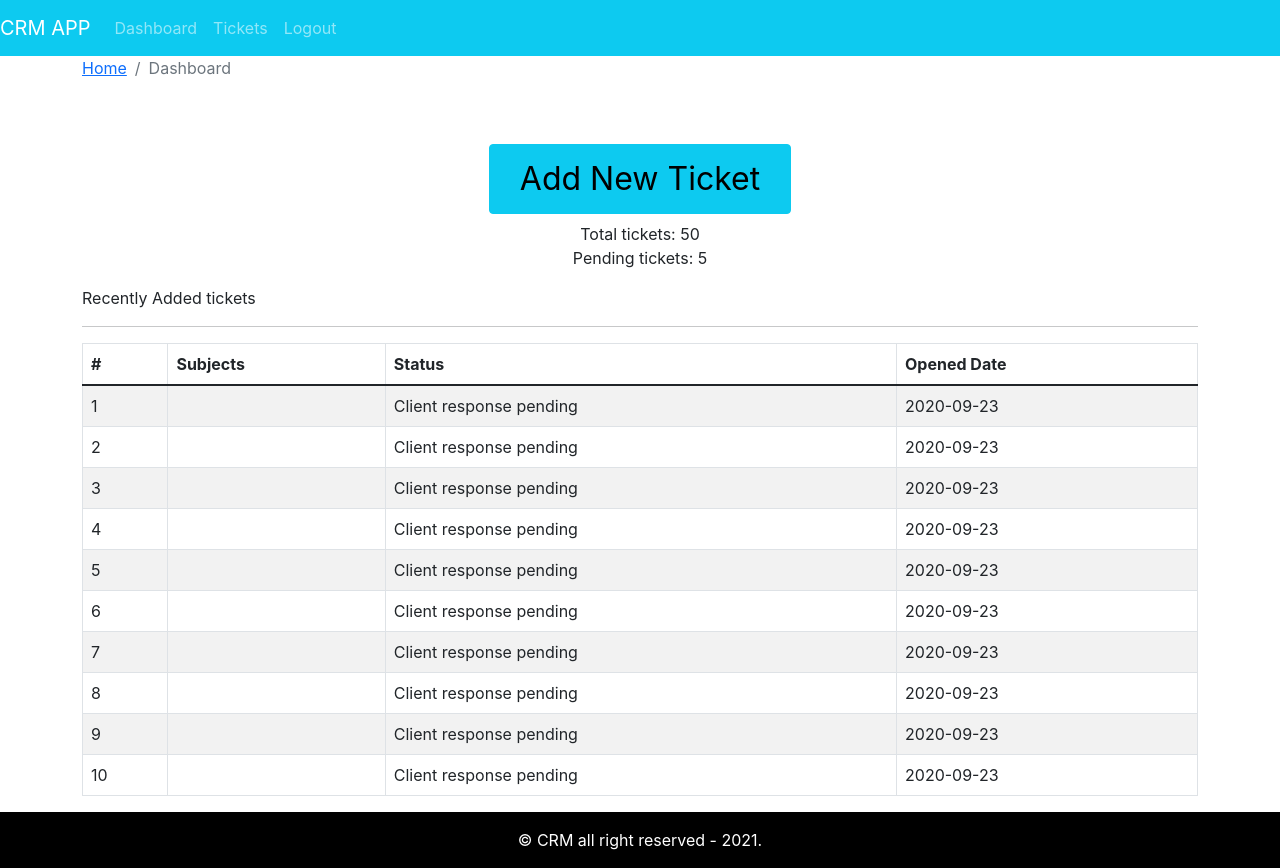
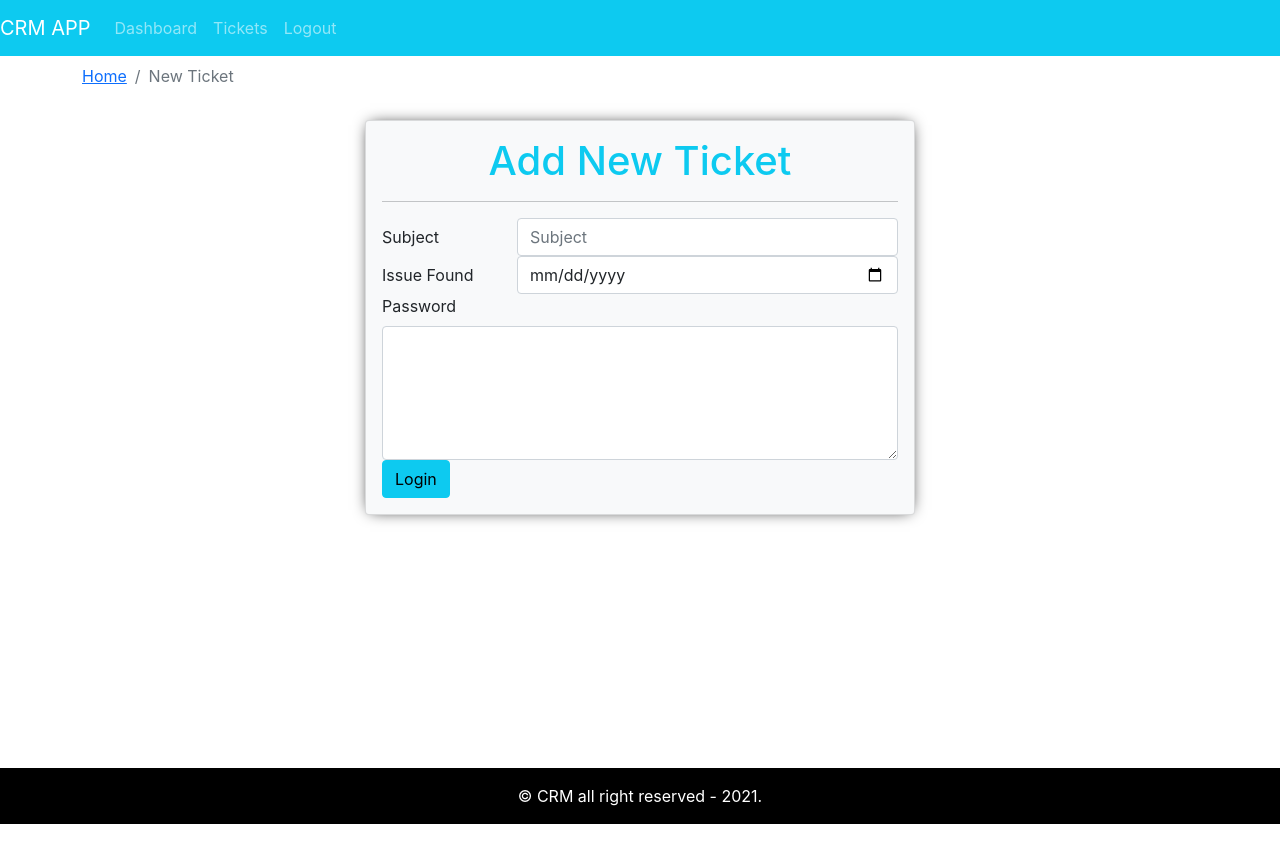
Before and after one commit to rOluochKe/crm-ui, a React (Create React App) app: page / in a window 1280 px wide. After the commit the page ends 824 px from the top, so only its background shows below. Built offline with nearby package versions, Linux system fonts and the light colour scheme; the HTML template or start-up script is replaced by a standard one.

Commit message:
add new ticket form

```diff
--- a/src/App.js
+++ b/src/App.js
@@ -1,16 +1,18 @@
 import React from 'react'
 import './App.css'
 import DefaultLayout from './layout/Default.layout'
-import Dashboard from './pages/dashboard/Dashboard.page'
+// import Dashboard from './pages/dashboard/Dashboard.page'
 
 // import Entry from './pages/entry/Entry.page'
+import AddTicket from './pages/new-ticket/AddTicket.page'
 
 const App = () => {
   return (
     <div className='app'>
       {/* <Entry /> */}
       <DefaultLayout>
-        <Dashboard />
+        {/* <Dashboard /> */}
+        <AddTicket />
       </DefaultLayout>
     </div>
   )
--- /dev/null
+++ b/src/add-ticket-form/AddTicketForm.component.js
@@ -0,0 +1,79 @@
+import React from 'react'
+import { Form, Card, Row, Col, Button } from 'react-bootstrap'
+import PropTypes from 'prop-types'
+
+import './add-ticket-form.style.css'
+
+export const AddTicketForm = ({
+  handleOnSubmit,
+  handleOnChange,
+  formDataError,
+  formData,
+}) => {
+  console.log(formData)
+  return (
+    <Card className='mt-3 add-new-ticket bg-light'>
+      <Card.Body>
+        <h1 className='text-info text-center'>Add New Ticket</h1>
+        <hr />
+        <Form autoComplete='off' onSubmit={handleOnSubmit}>
+          <Form.Group as={Row}>
+            <Form.Label column sm={3}>
+              Subject
+            </Form.Label>
+            <Col sm={9}>
+              <Form.Control
+                name='subject'
+                value={formData.subject}
+                // minLength="3"
+                maxLength='100'
+                onChange={handleOnChange}
+                placeholder='Subject'
+                required
+              />
+              <Form.Text className='text-danger'>
+                {formDataError.subject && 'SUbject is required!'}
+              </Form.Text>
+            </Col>
+          </Form.Group>
+          <Form.Group as={Row}>
+            <Form.Label column sm={3}>
+              Issue Found
+            </Form.Label>
+            <Col sm={9}>
+              <Form.Control
+                type='date'
+                name='issueDate'
+                value={formData.issueDate}
+                onChange={handleOnChange}
+                required
+              />
+            </Col>
+          </Form.Group>
+          <Form.Group>
+            <Form.Label>Password</Form.Label>
+            <Form.Control
+              as='textarea'
+              name='detail'
+              rows='5'
+              value={formData.detail}
+              onChange={handleOnChange}
+              required
+            />
+          </Form.Group>
+
+          <Button type='submit' variant='info' block>
+            Login
+          </Button>
+        </Form>
+      </Card.Body>
+    </Card>
+  )
+}
+
+AddTicketForm.propTypes = {
+  handleOnSubmit: PropTypes.func.isRequired,
+  handleOnChange: PropTypes.func.isRequired,
+  formData: PropTypes.object.isRequired,
+  formDataError: PropTypes.object.isRequired,
+}
--- /dev/null
+++ b/src/add-ticket-form/add-ticket-form.style.css
@@ -0,0 +1,7 @@
+.add-new-ticket {
+  max-width: 550px;
+  margin-left: auto;
+  margin-right: auto;
+
+  box-shadow: 0px 0px 15px -5px black;
+}
--- a/src/layout/Default.layout.js
+++ b/src/layout/Default.layout.js
@@ -5,7 +5,7 @@
 const DefaultLayout = ({ children }) => {
   return (
     <div className='default-layout'>
-      <header className='header'>
+      <header className='header mb-2'>
         <Header />
       </header>
 
--- /dev/null
+++ b/src/pages/new-ticket/AddTicket.page.js
@@ -0,0 +1,72 @@
+import React, { useState, useEffect } from 'react'
+import { Container, Row, Col } from 'react-bootstrap'
+import PageBreadcrumb from '../../components/breadcrumb/Breadcrumb.component'
+import { AddTicketForm } from '../../add-ticket-form/AddTicketForm.component'
+
+import { shortText } from '../../utils/validation'
+
+const initialFormData = {
+  subject: '',
+  issueDate: '',
+  detail: '',
+}
+
+const initialFormError = {
+  subject: false,
+  issueDate: false,
+  detail: false,
+}
+
+const AddTicket = () => {
+  const [formData, setFormData] = useState(initialFormData)
+  const [formDataError, setFormDataError] = useState(initialFormError)
+
+  useEffect(() => {}, [formData, formDataError])
+
+  const handleOnChange = (e) => {
+    const { name, value } = e.target
+
+    setFormData({
+      ...formData,
+      [name]: value,
+    })
+  }
+
+  const handleOnSubmit = async (e) => {
+    e.preventDefault()
+
+    setFormDataError(initialFormError)
+
+    const isSubjectValid = await shortText(formData.subject)
+
+    setFormDataError({
+      ...initialFormError,
+      subject: !isSubjectValid,
+    })
+
+    console.log('Form submit request received', formData)
+  }
+
+  return (
+    <Container>
+      <Row>
+        <Col>
+          <PageBreadcrumb page='New Ticket' />
+        </Col>
+      </Row>
+
+      <Row>
+        <Col>
+          <AddTicketForm
+            handleOnChange={handleOnChange}
+            handleOnSubmit={handleOnSubmit}
+            formData={formData}
+            formDataError={formDataError}
+          />
+        </Col>
+      </Row>
+    </Container>
+  )
+}
+
+export default AddTicket
--- /dev/null
+++ b/src/utils/validation.js
@@ -0,0 +1,3 @@
+export const shortText = (str) => {
+  return str.length >= 3 && str.length <= 100
+}
```
